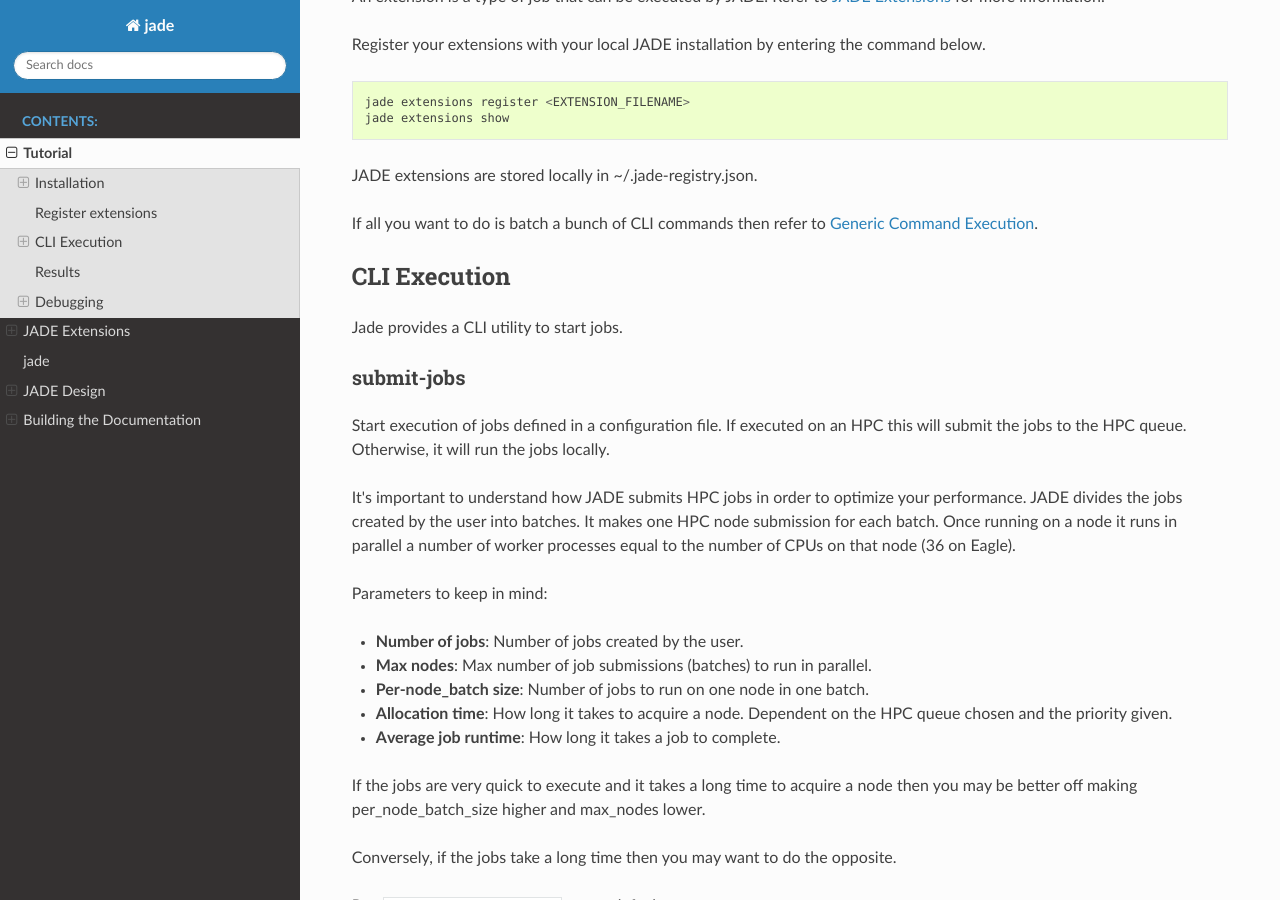
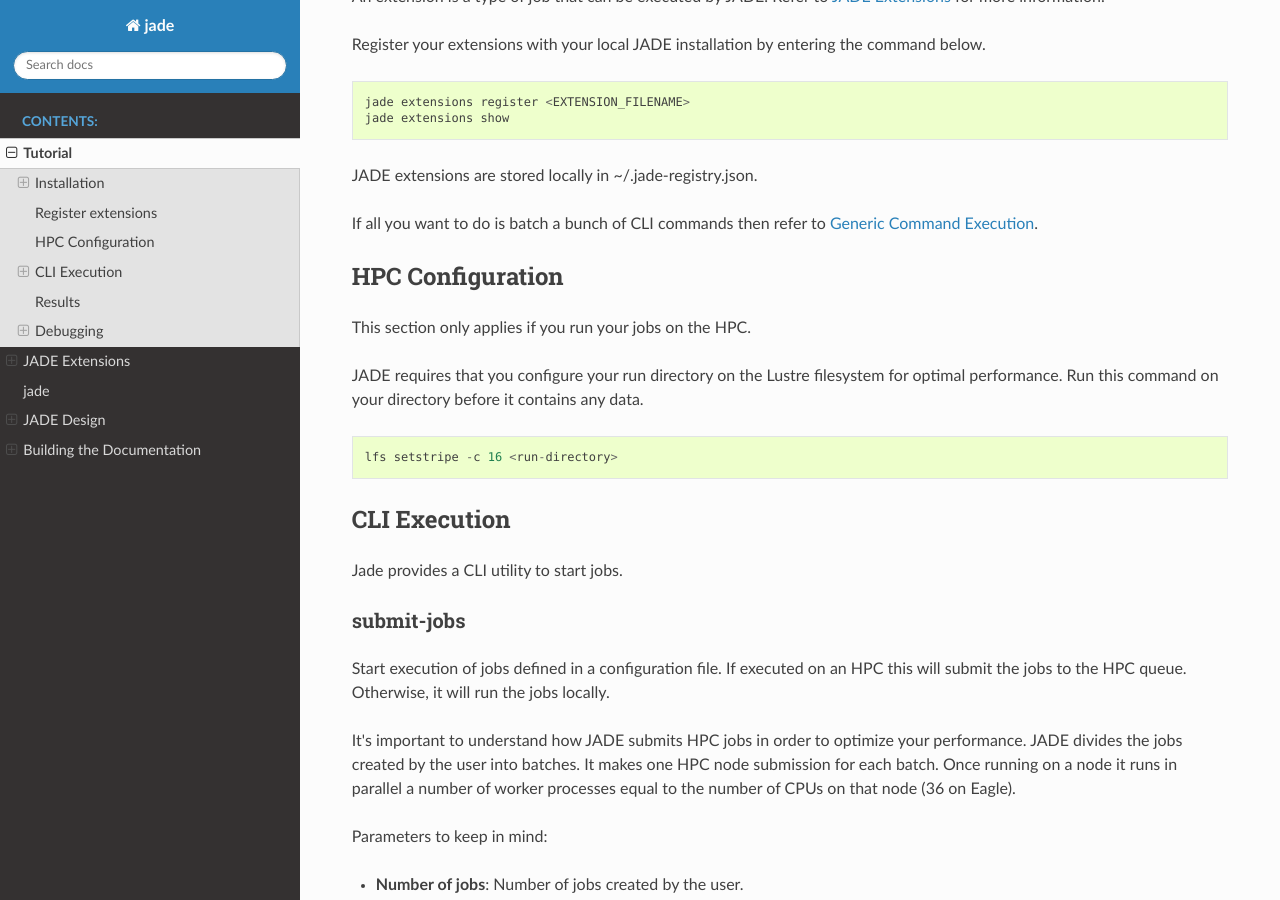
Before and after one commit to NREL/jade, a Sphinx documentation site: the page built from docs/source/tutorial.rst, in a window 1280 px wide and 900 px high, scrolled down 2157 px. Built offline with Sphinx 7.4.7 and the Read the Docs theme 2.0.0, drawn with Linux system fonts in a browser that asks for light colours; pages that are not in the unit, such as notebooks, are missing from menus.

Commit message:
Update HPC instructions

```diff
--- a/docs/source/tutorial.rst
+++ b/docs/source/tutorial.rst
@@ -116,6 +116,19 @@ If all you want to do is batch a bunch of CLI commands then refer to
 :ref:`generic_command_extension_label`.
 
 
+HPC Configuration
+*****************
+This section only applies if you run your jobs on the HPC.
+
+JADE requires that you configure your run directory on the Lustre filesystem
+for optimal performance. Run this command on your directory before it contains
+any data.
+
+::
+
+    lfs setstripe -c 16 <run-directory>
+
+
 CLI Execution
 *************
 Jade provides a CLI utility to start jobs.
```
